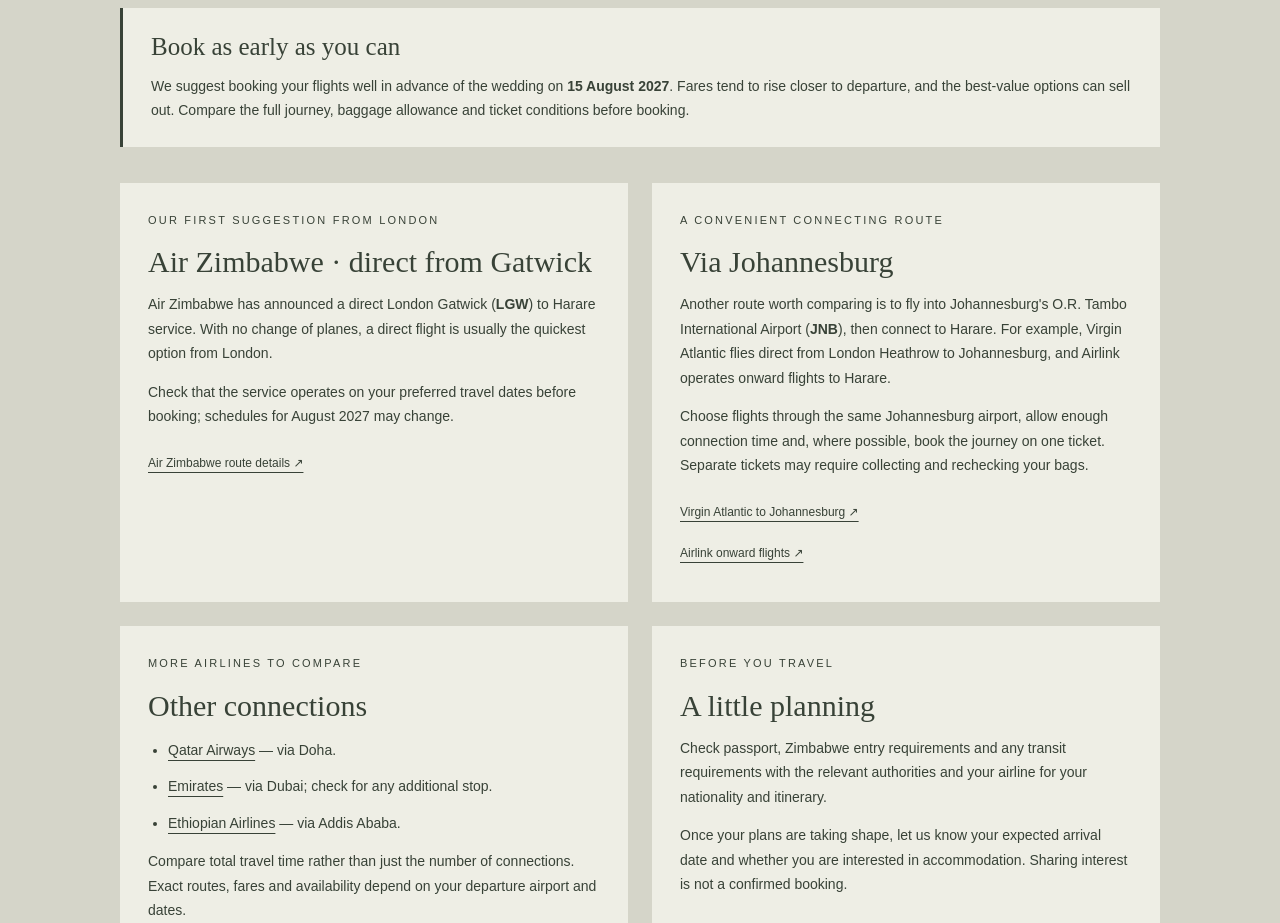
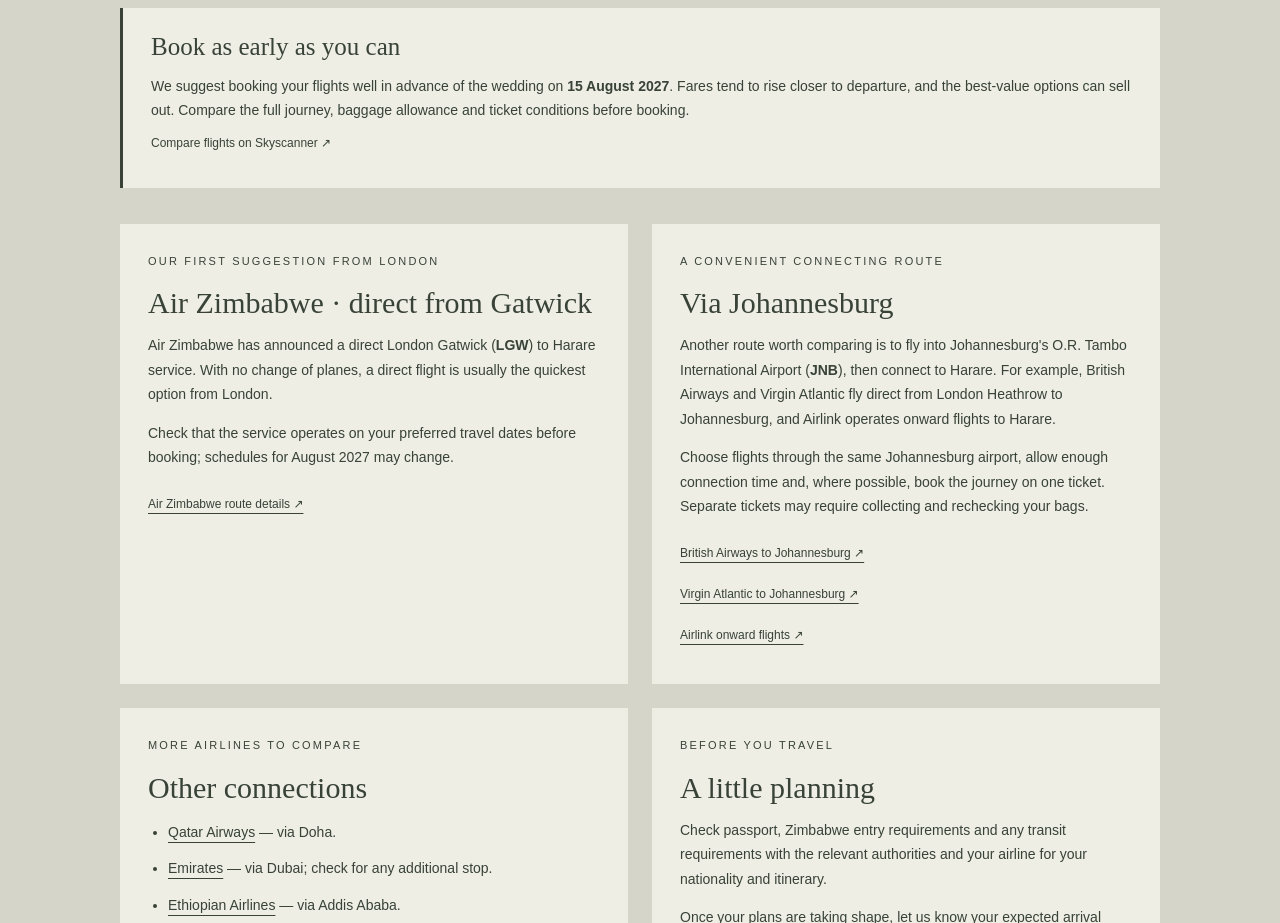
Before and after one commit to SimbaNyakambangwe/my-first-static-web-app, a website: page src/international.html in a window 1280 px wide. Shown: the part 980-1903 px from the top of the page. Drawn offline with Linux system fonts and the light colour scheme.

Commit message:
Add British Airways and Skyscanner flight links
Co-authored-by: Copilot App <223556219+Copilot@users.noreply.github.com>

```diff
--- a/src/international.html
+++ b/src/international.html
@@ -47,6 +47,7 @@
       <aside class="guide-note" aria-labelledby="book-early-title">
         <h3 id="book-early-title">Book as early as you can</h3>
         <p>We suggest booking your flights well in advance of the wedding on <strong>15 August 2027</strong>. Fares tend to rise closer to departure, and the best-value options can sell out. Compare the full journey, baggage allowance and ticket conditions before booking.</p>
+        <a class="text-link" href="https://www.skyscanner.net/" target="_blank" rel="noopener noreferrer">Compare flights on Skyscanner &nearr;<span class="visually-hidden"> (opens in a new tab)</span></a>
       </aside>
       <div class="guide-grid">
         <article class="guide-card">
@@ -59,8 +60,9 @@
         <article class="guide-card">
           <p class="eyebrow">A convenient connecting route</p>
           <h3>Via Johannesburg</h3>
-          <p>Another route worth comparing is to fly into Johannesburg's O.R. Tambo International Airport (<strong>JNB</strong>), then connect to Harare. For example, Virgin Atlantic flies direct from London Heathrow to Johannesburg, and Airlink operates onward flights to Harare.</p>
+          <p>Another route worth comparing is to fly into Johannesburg's O.R. Tambo International Airport (<strong>JNB</strong>), then connect to Harare. For example, British Airways and Virgin Atlantic fly direct from London Heathrow to Johannesburg, and Airlink operates onward flights to Harare.</p>
           <p>Choose flights through the same Johannesburg airport, allow enough connection time and, where possible, book the journey on one ticket. Separate tickets may require collecting and rechecking your bags.</p>
+          <a class="text-link" href="https://www.britishairways.com/content/flights/south-africa/johannesburg" target="_blank" rel="noopener noreferrer">British Airways to Johannesburg &nearr;<span class="visually-hidden"> (opens in a new tab)</span></a><br>
           <a class="text-link" href="https://flights.virginatlantic.com/en-gb/flights-from-london-to-johannesburg" target="_blank" rel="noopener noreferrer">Virgin Atlantic to Johannesburg &nearr;<span class="visually-hidden"> (opens in a new tab)</span></a><br>
           <a class="text-link" href="https://www.flyairlink.com/" target="_blank" rel="noopener noreferrer">Airlink onward flights &nearr;<span class="visually-hidden"> (opens in a new tab)</span></a>
         </article>
```
Also changed, not shown: readme.md.
